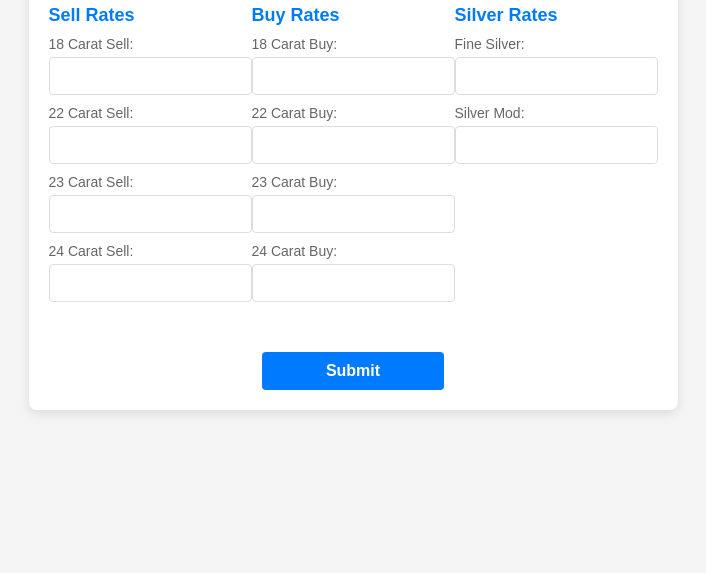
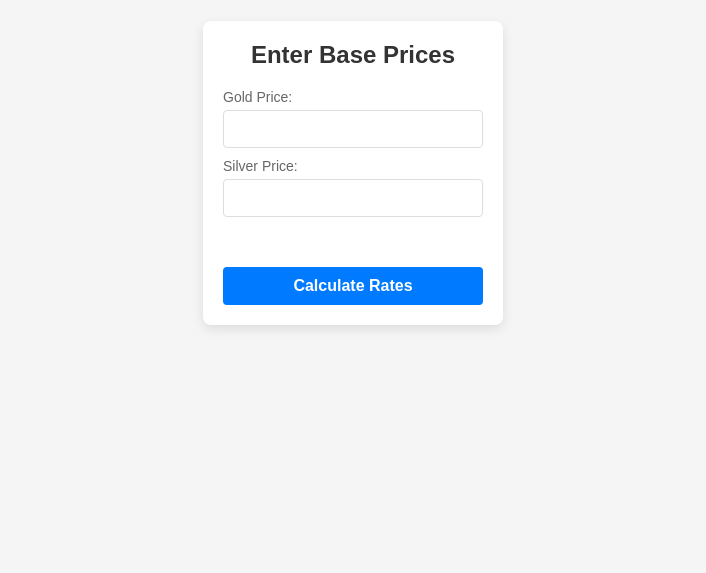
Before and after one commit to virajnpawar/SLKJ-Rates, a plain HTML site: page Index.html in a window 1280 px wide. Shown: the part 227-800 px from the top of the page, without its empty margins (287-993 px from the left). Drawn offline with Linux system fonts and the light colour scheme.

Commit message:
update v2

```diff
--- a/Index.html
+++ b/Index.html
@@ -1,6 +1,5 @@
  <!DOCTYPE html>
     <html lang="en">
-
     <head>
         <meta charset="UTF-8">
         <meta name="viewport" content="width=device-width, initial-scale=1.0">
@@ -14,8 +13,7 @@
             }
 
             /* Center the form container */
-        body,
-        html {
+            body, html {
                 height: 100%;
                 display: flex;
                 align-items: center;
@@ -24,26 +22,12 @@
                 background-color: #f5f5f5;
             }
 
-        #infoForm {
-            display: flex;
-            flex-direction: column;
-            justify-content: space-between;
-            align-items: flex-start;
-            align-items: center;
-        }
-
-        #erate {
-            display: flex;
-            flex-direction: row;
-            justify-content: space-between;
-            align-items: flex-start;
-        }
-
             .container {
                 background-color: #ffffff;
                 padding: 20px;
                 border-radius: 8px;
                 box-shadow: 0px 4px 12px rgba(0, 0, 0, 0.1);
+                width: 300px;
             }
 
             h1 {
@@ -55,12 +39,6 @@
 
             .section {
                 margin-bottom: 20px;
-        }
-
-        .section h2 {
-            font-size: 18px;
-            color: #007bff;
-            margin-bottom: 10px;
             }
 
             label {
@@ -87,7 +65,7 @@
             }
 
             button {
-            width: 30%;
+                width: 100%;
                 padding: 10px;
                 font-size: 16px;
                 font-weight: bold;
@@ -105,63 +83,63 @@
             }
         </style>
     </head>
-
     <body>
         <div class="container">
-        <h1>Enter Rates</h1>
+            <h1>Enter Base Prices</h1>
             <form id="infoForm">
-            <div id="erate">
-                <!-- Sell Section -->
+                <!-- Gold and Silver Price Section -->
                 <div class="section">
-                    <h2>Sell Rates</h2>
-                    <label for="S18">18 Carat Sell:</label>
-                    <input type="number" id="S18" name="S18" required>
-                    <label for="S22">22 Carat Sell:</label>
-                    <input type="number" id="S22" name="S22" required>
-                    <label for="S23">23 Carat Sell:</label>
-                    <input type="number" id="S23" name="S23" required>
-                    <label for="S24">24 Carat Sell:</label>
-                    <input type="number" id="S24" name="S24" required>
+                    <label for="goldPrice">Gold Price:</label>
+                    <input type="number" id="goldPrice" name="goldPrice" required>
+
+                    <label for="silverPrice">Silver Price:</label>
+                    <input type="number" id="silverPrice" name="silverPrice" required>
                 </div>
 
-                <!-- Buy Section -->
-                <div class="section">
-                    <h2>Buy Rates</h2>
-                    <label for="B18">18 Carat Buy:</label>
-                    <input type="number" id="B18" name="B18" required>
-                    <label for="B22">22 Carat Buy:</label>
-                    <input type="number" id="B22" name="B22" required>
-                    <label for="B23">23 Carat Buy:</label>
-                    <input type="number" id="B23" name="B23" required>
-                    <label for="B24">24 Carat Buy:</label>
-                    <input type="number" id="B24" name="B24" required>
-                </div>
-
-                <!-- Silver Section -->
-                <div class="section">
-                    <h2>Silver Rates</h2>
-                    <label for="FSil">Fine Silver:</label>
-                    <input type="number" id="FSil" name="FSil" required>
-                    <label for="Silmod">Silver Mod:</label>
-                    <input type="number" id="Silmod" name="Silmod" required>
-                </div>
-            </div>
-
-            <button type="button" onclick="submitForm()">Submit</button>
+                <button type="button" onclick="calculateRates()">Calculate Rates</button>
             </form>
         </div>
 
         <script>
-        function submitForm() {
-            const formElements = document.getElementById("infoForm").elements;
-            for (let i = 0; i < formElements.length; i++) {
-                if (formElements[i].type === "number") {
-                    localStorage.setItem(formElements[i].id, formElements[i].value);
+            function calculateRates() {
+                const goldPrice = parseFloat(document.getElementById("goldPrice").value);
+                const silverPrice = parseFloat(document.getElementById("silverPrice").value);
+
+                if (isNaN(goldPrice) || isNaN(silverPrice)) {
+                    alert("Please enter valid numbers for Gold and Silver Prices.");
+                    return;
                 }
-            }
-            window.location.href = "rates.html"; // Redirect to display page
+
+                // Calculate rates based on formulas and round them up
+                const S18 = Math.ceil((goldPrice * 1.01) * 0.78);
+                const S22 = Math.ceil((goldPrice * 1.01) * 0.94);
+                const S23 = Math.ceil((goldPrice * 1.01) * 0.98);
+                const S24 = Math.ceil(goldPrice * 1.01);
+
+                const B18 = Math.ceil(S18 * 0.97);
+                const B22 = Math.ceil(S22 * 0.97);
+                const B23 = Math.ceil(S23 * 0.97);
+                const B24 = Math.ceil(S24 * 0.985);
+
+                const FSil = Math.ceil(silverPrice + 1000);
+                const Silmod = Math.ceil(FSil * 0.97);
+
+                // Store values in localStorage (or display as per your requirements)
+                localStorage.setItem("S18", S18);
+                localStorage.setItem("S22", S22);
+                localStorage.setItem("S23", S23);
+                localStorage.setItem("S24", S24);
+                localStorage.setItem("B18", B18);
+                localStorage.setItem("B22", B22);
+                localStorage.setItem("B23", B23);
+                localStorage.setItem("B24", B24);
+                localStorage.setItem("FSil", FSil);
+                localStorage.setItem("Silmod", Silmod);
+
+                // Redirect or display values
+                alert("Rates calculated and saved successfully!");
+                window.location.href = "rates.html"; // Redirect to a page to display values (or handle as needed)
             }
         </script>
     </body>
-
     </html>
```
Also changed, not shown: Rates.html (+2 -2 lines). Lines whose indentation alone changed are shown as unchanged.
